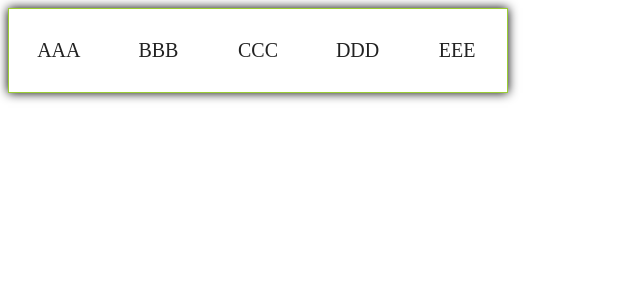
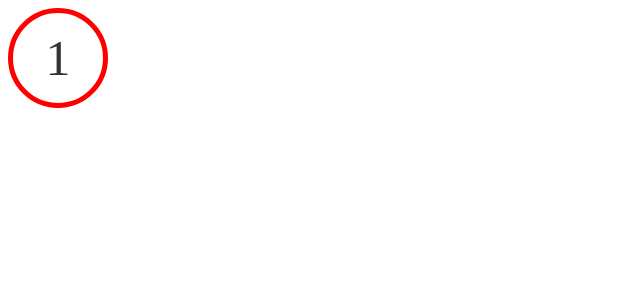
Before and after one commit to wjdxodbs/html-css-publishing-class, a React (Create React App) app: page / in a window 1280 px wide. Shown: the top 300 px of the page, without its empty margins (0-640 px from the left). Built offline with nearby package versions, Linux system fonts and the light colour scheme.

Commit message:
가상클래스 before after 가상클래스 활용한 실전 퍼블리싱 03

```diff
--- a/src/App.js
+++ b/src/App.js
@@ -13,9 +13,10 @@ import Hover2 from "./components/Hover2";
 import Hover3 from "./components/Hover3";
 import Hover4 from "./components/Hover4";
 import BeforeAfter2 from "./components/BeforeAfter2";
+import BeforeAfter3 from "./components/BeforeAfter3";
 
 function App() {
-  return <BeforeAfter2 />;
+  return <BeforeAfter3 />;
 }
 
 export default App;
--- a/src/components/BeforeAfter2.jsx
+++ b/src/components/BeforeAfter2.jsx
@@ -1,6 +1,6 @@
 import "./BeforeAfter2.css";
 
-const BeforeAfter1 = () => {
+const BeforeAfter2 = () => {
   return (
     <ul className="before-after1">
       <li>
@@ -22,4 +22,4 @@ const BeforeAfter1 = () => {
   );
 };
 
-export default BeforeAfter1;
+export default BeforeAfter2;
--- /dev/null
+++ b/src/components/BeforeAfter3.css
@@ -0,0 +1,43 @@
+.before-after3 {
+  & a {
+    box-sizing: border-box;
+    position: relative;
+    width: 100px;
+    height: 100px;
+    text-decoration: none;
+    display: inline-block;
+    border: 5px solid red;
+    border-radius: 50%;
+    overflow: hidden;
+    display: flex;
+    justify-content: center;
+    align-items: center;
+
+    &::before {
+      content: "";
+      position: absolute;
+      bottom: 0;
+      inset-inline: 0;
+      height: 0%;
+      background-color: blue;
+      transition: 0.5s;
+    }
+
+    &:hover {
+      &::before {
+        height: 100%;
+      }
+
+      & span {
+        color: white;
+        transform: rotateY(360deg);
+      }
+    }
+
+    & span {
+      font-size: 50px;
+      color: #333;
+      transition: 0.5s;
+    }
+  }
+}
--- /dev/null
+++ b/src/components/BeforeAfter3.jsx
@@ -0,0 +1,13 @@
+import "./BeforeAfter3.css";
+
+const BeforeAfter3 = () => {
+  return (
+    <div className="before-after3">
+      <a href="#none">
+        <span>1</span>
+      </a>
+    </div>
+  );
+};
+
+export default BeforeAfter3;
```
